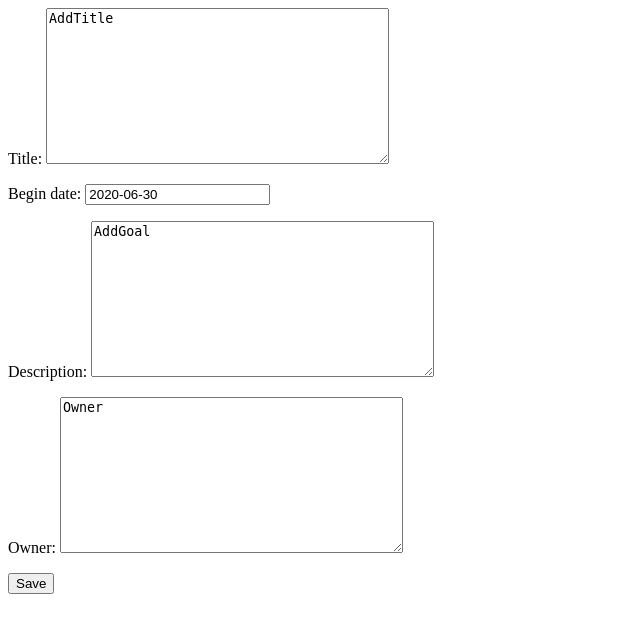
After one commit to cobyforrester/zenscrum-backend, a Django app: page /create_project in a window 1280 px wide. The commit adds this page. Shown: the top 633 px of the page, without its empty margins (0-640 px from the left). Run offline with Django 3.2, Linux system fonts and the light colour scheme.

Commit message:
form submitting to Project

```diff
--- a/agile_scrum/urls.py
+++ b/agile_scrum/urls.py
@@ -17,7 +17,10 @@ from django.contrib import admin
 from django.urls import path
 
 from sprints.views import sprints_home_view, sprint_details, sprint_list_view
-from projects.views import projects_home_view, project_details, print_all_projects
+from projects.views import (
+    projects_home_view, project_details,
+    print_all_projects, project_create_view
+)
 urlpatterns = [
     path('admin/', admin.site.urls),
 
@@ -28,6 +31,7 @@ urlpatterns = [
 
     #projects
     path('', projects_home_view),
+    path('create_project', project_create_view),
     path('all_projects', print_all_projects),
     path('projects/<int:project_number>', project_details),
 ]
--- a/projects/views.py
+++ b/projects/views.py
@@ -1,9 +1,21 @@
 from django.http import HttpResponse, Http404, JsonResponse
 from django.shortcuts import render
+
+from .models import Project, UserProject
+from .forms import ProjectForm
 
 from .models import Project
 def projects_home_view(request, *args, **kwargs):
     return render(request, 'projects/projects.html', context={}, status=200)
+
+def project_create_view(request, *args, **kwargs):
+    form = ProjectForm(request.POST or None)
+    if form.is_valid():
+        obj = form.save(commit=False)
+        #form related logic here
+        obj.save()
+        form = ProjectForm()
+    return render(request, 'components/form.html', context={'form': form})
 
 def project_details(request, project_number, *args, **kwargs):
     '''
--- /dev/null
+++ b/templates/components/form.html
@@ -0,0 +1,4 @@
+<form method='POST'> {% csrf_token %} <!-- So other sites cant submit it -->
+    {{ form.as_p }}
+    <button type='submit' class='btn btn-secondary'>Save</button>
+</form>
--- a/templates/projects/projects.html
+++ b/templates/projects/projects.html
@@ -32,7 +32,6 @@ xhr.responseType = "json";
 xhr.open(type, url);
 xhr.onload = function() {
     const listedItems = xhr.response.response;
-    console.log(listedItems);
     let finalElem = "";
     let tempElem = "";
     for(i=0; i<listedItems.length; i++){
--- a/templates/sprints/sprints.html
+++ b/templates/sprints/sprints.html
@@ -38,7 +38,6 @@ while(isNumeric(num.substring(count, count + 1)))
     str = num.substring(count, count + 1) + str;
     count = count - 1;
 };
-console.log(str)
 
 const sprintsElements = document.getElementById("sprints");
 const xhr = new XMLHttpRequest();
```
Also changed, not shown: db.sqlite3.
